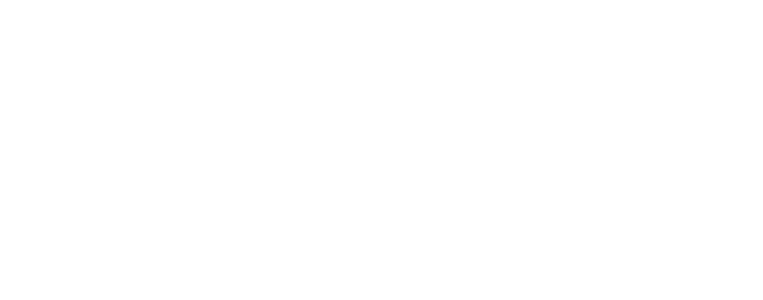
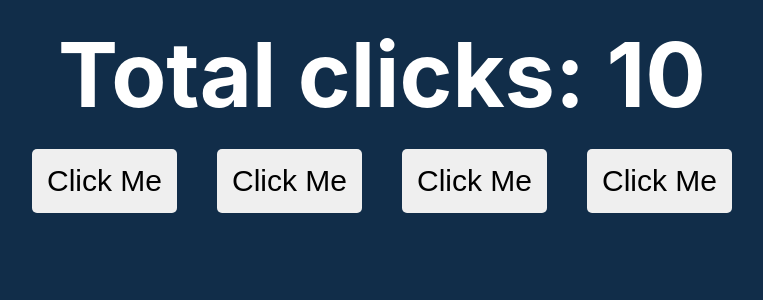
Before and after one commit to rusik88/learn_react, a React (Create React App) app: page / in a window 1280 px wide. Shown: the top 300 px of the page, without its empty margins (258-1021 px from the left). Built offline with nearby package versions, Linux system fonts and the light colour scheme.

Commit message:
End Part

```diff
--- a/src/App.js
+++ b/src/App.js
@@ -1,9 +1,22 @@
 import './App.css';
+import { useState } from "react";
+import Button from "./Components/Button";
+import Counter from "./Components/Counter";
 
 function App() {
+  const [counterState, setCounterState] = useState(10)
+
+  const incrementCount = () => {
+    setCounterState(counterState + 1)
+  }
+
   return (
     <div className="App">
-
+      <Counter count={counterState} />
+      <Button funcCount={ incrementCount } />
+      <Button funcCount={ incrementCount } />
+      <Button funcCount={ incrementCount } />
+      <Button funcCount={ incrementCount } />
     </div>
   );
 }
--- /dev/null
+++ b/src/Components/Button.js
@@ -0,0 +1,7 @@
+function Button({ funcCount }) {
+    return (
+        <button onClick={ funcCount }>Click Me</button>
+    )
+}
+
+export default Button
--- /dev/null
+++ b/src/Components/Counter.js
@@ -0,0 +1,7 @@
+function Counter({ count }) {
+    return (
+        <h1>Total clicks: {count}</h1>
+    )
+}
+
+export default Counter
--- a/src/index.css
+++ b/src/index.css
@@ -1,13 +1,29 @@
+* {
+  padding:0;
+  margin:0;
+}
+
 body {
   margin: 0;
   font-family: -apple-system, BlinkMacSystemFont, 'Segoe UI', 'Roboto', 'Oxygen',
-    'Ubuntu', 'Cantarell', 'Fira Sans', 'Droid Sans', 'Helvetica Neue',
-    sans-serif;
+  'Ubuntu', 'Cantarell', 'Fira Sans', 'Droid Sans', 'Helvetica Neue',
+  sans-serif;
   -webkit-font-smoothing: antialiased;
   -moz-osx-font-smoothing: grayscale;
+  color:#fff;
+  background-color:#112d49;
 }
 
-code {
-  font-family: source-code-pro, Menlo, Monaco, Consolas, 'Courier New',
-    monospace;
+h1 {
+  font-size:90px;
+  margin-top:20px;
 }
+
+button {
+  border:0;
+  padding:15px;
+  font-size:30px;
+  margin:20px;
+  border-radius: 5px;
+  cursor:pointer;
+}
```
